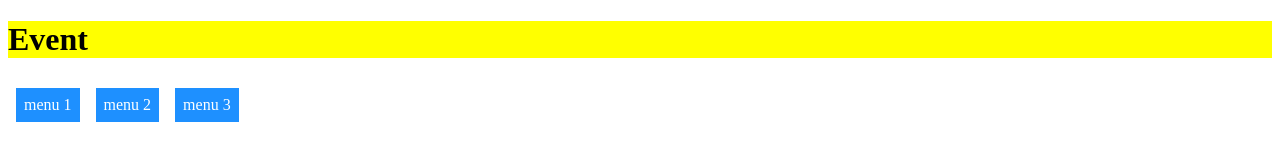
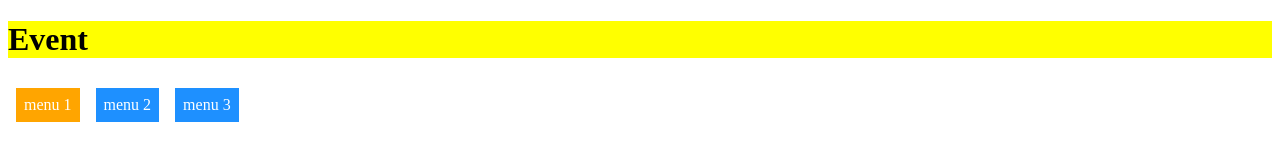
Before and after one commit to Amen0920/JavaScript_Base, a plain HTML site: page JavsScript기초/index-15 Event-2.html in a window 1280 px wide. Both pictures are taken after a click on the link "menu 1". Drawn offline with Linux system fonts and the light colour scheme.

Commit message:
3/8 commit

```diff
--- a/JavsScript기초/index-15 Event-2.html
+++ b/JavsScript기초/index-15 Event-2.html
@@ -39,6 +39,35 @@
     </nav>
 
     <script>
+        var menuLinks = document.querySelectorAll('.menu-link');
+
+        //개발자들끼리 해당함수가 이벤트리스너로 사용하는 함수의 경우 관례적으로 맨앞에 on이나 맨뒹 Handler,
+        //Listener를 붙임.
+        function clickMenuHandler(){
+
+            //클릭한 메뉴만 오렌지색으로 나머지메뉴는 파란색으로 되게하기.
+            // for(var i=0; i <menuLinks.length;i++){
+            //     menuLinks[i].classList.remove('menu-active');
+            // }
+            //해당방법은 for문을 무조건 돌아야하기때문에 비효율적..
+
+            // 2번째방법
+            // var activeMenu = document.querySelector('.menu-active');
+            // if(activeMenu){
+            //     activeMenu.classList.remove('menu-active');
+            // }
+            // 해당방법도 속도적인 문제가 있음. ( Dom 스크립트는 자바스크립트중 속도가 하위권.)
+            //  querySelector를 쓰면 Dom스크립트로 일단존재하는지 확인해야함..
+
+
+
+
+            this.classList.add('menu-active');
+        }
+
+        for(var i=0; i < menuLinks.length; i++){
+            menuLinks[i].addEventListener('click',clickMenuHandler);
+        }
 
     </script>
 </body>
```
